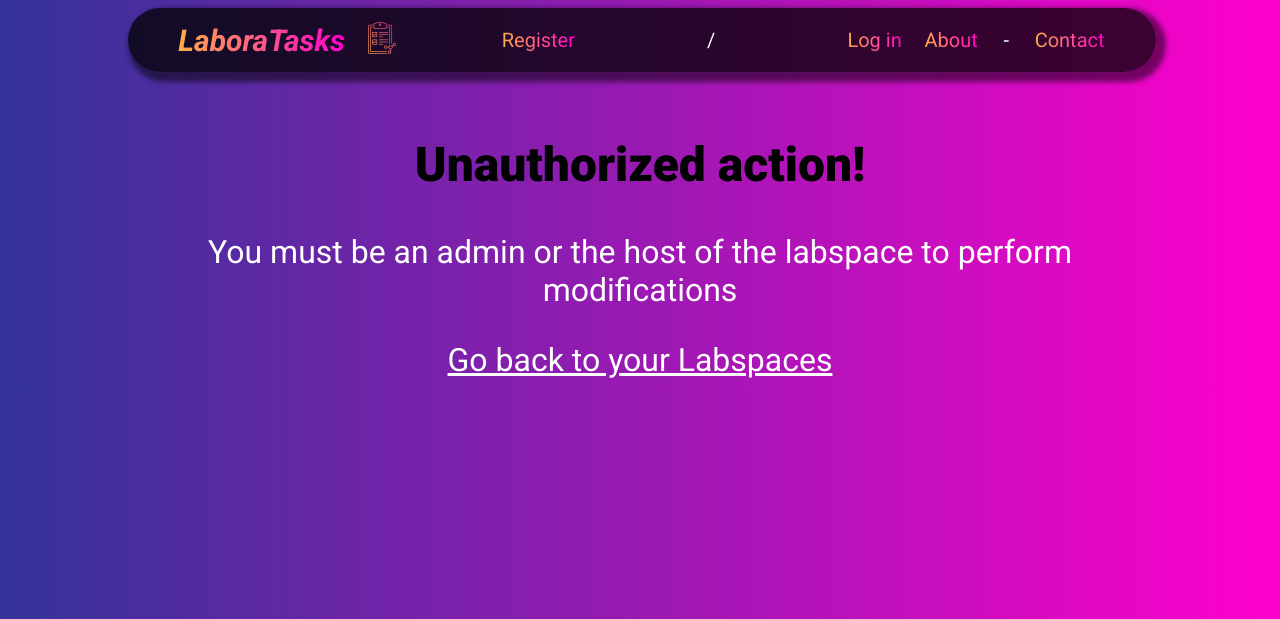
After one commit to simlal/labtasks, a Django app: page /unauthorized in a window 1280 px wide. The commit adds this page. Shown: the top 619 px of the page. Run offline with Django 4.2, Linux system fonts and the light colour scheme; parts of the project's set-up code (start-up, migrations or seed data) failed here and were passed over.

Commit message:
Add login req for crud labspace

```diff
--- /dev/null
+++ b/labtasks/labspaces/templates/labspaces/unauthorized.html
@@ -0,0 +1,18 @@
+{% extends 'main.html' %}
+
+{% block other_stylesheet %}
+
+{% load static %}
+    <link rel="stylesheet" href="{% static 'styles/user_auth.css' %}">
+
+{% endblock other_stylesheet %}
+
+{% block content %}
+
+<div id="unauthorized-cont">
+    <h2>Unauthorized action!</h2>
+    <p>You must be an admin or the host of the labspace to perform modifications</p>
+    <a class="go-back" href="{% url 'labspaces:your_labspaces' %}">Go back to your Labspaces</a>
+</div>
+
+{% endblock %}
--- a/labtasks/labspaces/urls.py
+++ b/labtasks/labspaces/urls.py
@@ -9,5 +9,6 @@ urlpatterns = [
     path("labspaces/<str:pk>/edit", views.edit_labspace, name="edit_labspace"),
     path("labspaces/<str:pk>/delete", views.delete_labspace, name="delete_labspace"),
     path("labspaces/", views.cancel_delete_labspace, name="cancel_delete_labspace"),
-    path("labspaces/", views.cancel_edit_labspace, name="cancel_edit_labspace")
+    path("labspaces/", views.cancel_edit_labspace, name="cancel_edit_labspace"),
+    path("unauthorized", views.unauthorized, name="unauthorized")
 ]
--- a/labtasks/labspaces/views.py
+++ b/labtasks/labspaces/views.py
@@ -5,17 +5,18 @@ from .forms import LabspaceForm, editLabspaceForm
 
 from django.utils import timezone
 from django.utils.timesince import timesince
-# from django.contrib.auth.decorators import login_required
+from django.contrib.auth.decorators import login_required
 
-# @login_required
+@login_required(login_url="user_authentication:login_page")
 def your_labspaces(request):
 
     # Create a new labspace based on form
     if request.method == "POST":
         form = LabspaceForm(request.POST)
         if form.is_valid():
-            form.save()
-            context = {"form": form}
+            labspace = form.save(commit=False)
+            labspace.host = request.user
+            labspace.save()
             return redirect("labspaces:your_labspaces")
 
     # Display  available labspaces and create labspace form
@@ -48,9 +49,15 @@ def your_labspaces(request):
 
         return render(request, "labspaces/your_labspaces.html", context)
 
+@login_required(login_url="user_authentication:login_page")
 def edit_labspace(request, pk):
+
     # Get selected labspace
     labspace = Labspace.objects.get(id=pk)
+
+    # Validate if current user is the host
+    if request.user != labspace.host and not request.user.is_superuser:
+        return redirect("labspaces:unauthorized")
 
     if request.method == 'POST':
         # Edit db to change name + description
@@ -72,8 +79,19 @@ def edit_labspace(request, pk):
     }
     return render(request, "labspaces/edit_labspace.html", context)
 
+@login_required(login_url="user_authentication:login_page")
 def delete_labspace(request, pk):
+
+    # Get selected labspace
+    labspace = Labspace.objects.get(id=pk)
+
+    # Validate if current user is the host
+    if request.user != labspace.host and not request.user.is_superuser:
+        return redirect("labspaces:unauthorized")
+
+    # Delete labspace
     if request.method == "POST":
+
         # Get the labspace obj with the given pj
         labspace_to_del = Labspace.objects.get(id=pk)
 
@@ -113,6 +131,9 @@ def cancel_delete_labspace(request):
 def cancel_edit_labspace():
     return redirect("labspaces:your_labspaces")
 
+def unauthorized(request):
+    return render(request, "labspaces/unauthorized.html")
+
 # @login_required
 def labspace(request, pk):
     # Get labspace and all related messages
--- a/labtasks/static/styles/main.css
+++ b/labtasks/static/styles/main.css
@@ -133,7 +133,7 @@ nav {
     justify-content: space-between;
     text-align: center;
     width: 25%;
-    flex-basis: 16em;
+    flex-basis: 20em;
 }
 
 
--- a/labtasks/static/styles/user_auth.css
+++ b/labtasks/static/styles/user_auth.css
@@ -73,3 +73,17 @@
     border-radius: 40px 10px;
 
 }
+
+/* unauth */
+#unauthorized-cont {
+    margin: auto;
+    text-align: center;
+    align-items: center;
+    width: 75%;
+    font-size: 2em;
+    margin-top: 2em;
+}
+
+#unauthorized-cont p {
+    color: var(--secondary-text-col)
+}
--- a/labtasks/templates/navbar.html
+++ b/labtasks/templates/navbar.html
@@ -10,7 +10,7 @@
             {% if request.user.is_authenticated %}
                 <li><a class="item5" href="{% url 'labspaces:your_labspaces' %}">My Labspaces</a></li>
                 <li>/</li>
-                <li><a class="item2" href="{% url 'user_authentication:logout_user' %}">Log out</a></li>
+                <li><a class="item2" href="{% url 'user_authentication:logout_user' %}">Log out (<span style="color: var(--secondary-text-col);">{{ user.username }}</span>)</a></li>
             {% else %}
                 <li><a class="item1" href="{% url 'user_authentication:register_page' %}">Register</a></li>
                 <li>/</li>
```
